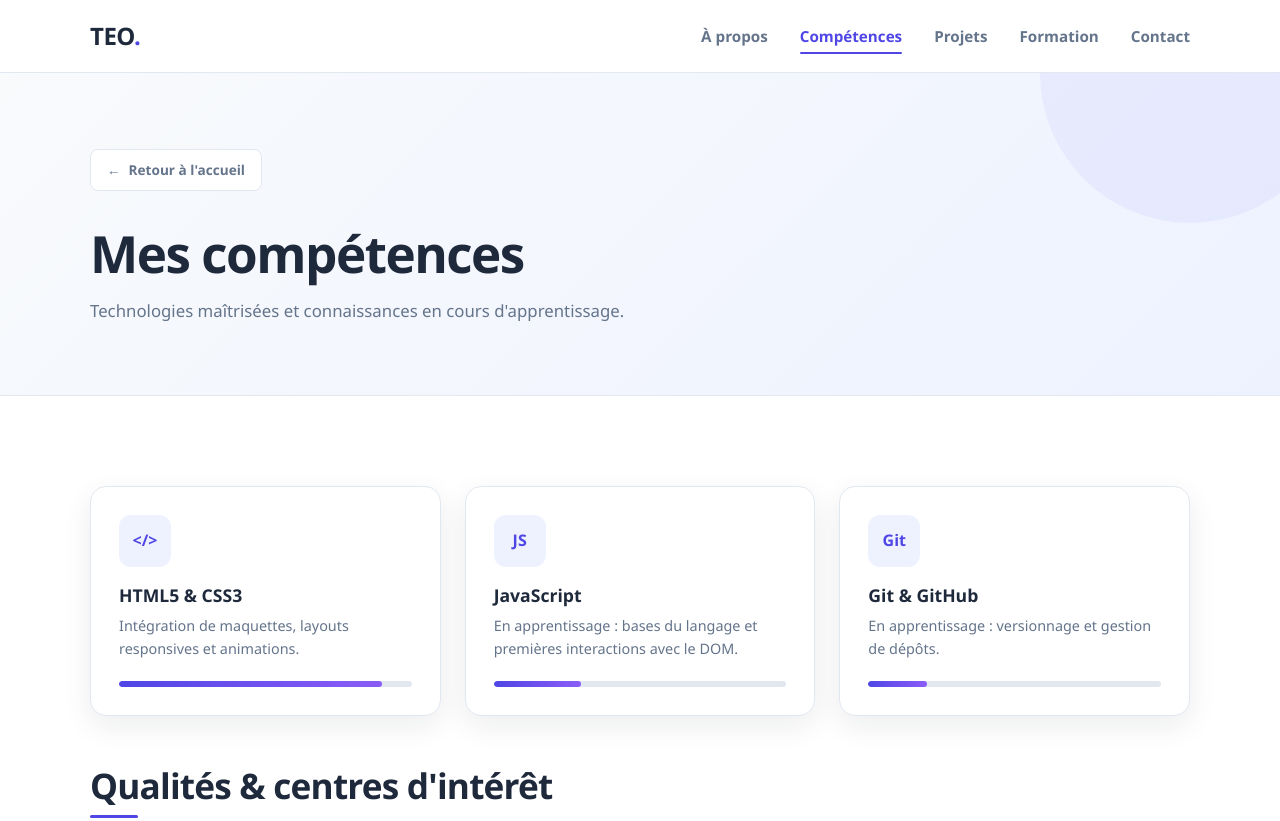
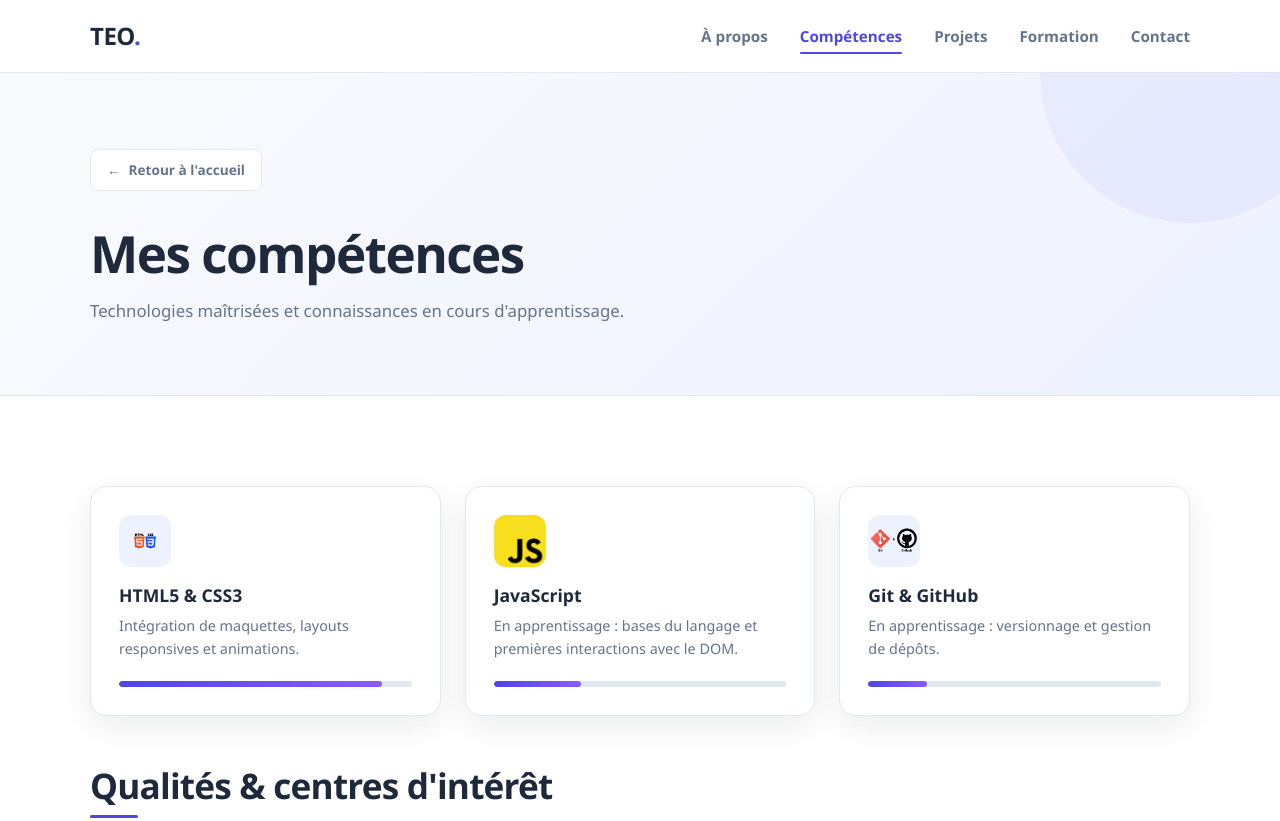
Before and after one commit to tambaousseynou337-wq/mon-portfolio, a plain HTML site: page competences.html in a window 1280 px wide. Shown: the top 821 px of the page. Drawn offline with Linux system fonts and the light colour scheme.

Commit message:
mise à jour

```diff
--- a/competences.html
+++ b/competences.html
@@ -43,7 +43,9 @@
             <div class="container">
                 <div class="grille-competences">
                     <article class="carte-competence">
-                        <div class="competence-icone">&lt;/&gt;</div>
+                        <div class="competence-icone">
+                            <img src="icones/html5-css3.png" alt="">
+                        </div>
                         <h3>HTML5 &amp; CSS3</h3>
                         <p>Intégration de maquettes, layouts responsives et animations.</p>
                         <div class="barre" role="img" aria-label="Niveau avancé">
@@ -51,7 +53,9 @@
                         </div>
                     </article>
                     <article class="carte-competence">
-                        <div class="competence-icone">JS</div>
+                        <div class="competence-icone">
+                            <img src="icones/javascript.jpeg" alt="">
+                        </div>
                         <h3>JavaScript</h3>
                         <p>En apprentissage : bases du langage et premières interactions avec le DOM.</p>
                         <div class="barre" role="img" aria-label="Niveau en apprentissage">
@@ -59,7 +63,9 @@
                         </div>
                     </article>
                     <article class="carte-competence">
-                        <div class="competence-icone">Git</div>
+                        <div class="competence-icone">
+                            <img src="icones/git-github.png" alt="">
+                        </div>
                         <h3>Git &amp; GitHub</h3>
                         <p>En apprentissage : versionnage et gestion de dépôts.</p>
                         <div class="barre" role="img" aria-label="Niveau en apprentissage">
--- a/style.css
+++ b/style.css
@@ -499,6 +499,13 @@ a:hover {
     font-weight: 800;
     font-size: 1rem;
     margin-bottom: 18px;
+    overflow: hidden;
+}
+
+.competence-icone img {
+    width: 100%;
+    height: 100%;
+    object-fit: contain;
 }
 
 .carte-competence h3 {
@@ -611,6 +618,7 @@ a:hover {
 .projet-visuel img {
    width: 100%;
   height: 100%;
+  border-radius: 5px;
   object-fit: cover;
   object-position: top center;
   display: block;
```
Also changed, not shown: index.html (+9 -3 lines), icones/git-github.jpeg (added), icones/git-github.png (added), icones/html5-css3.jpeg (added), icones/html5-css3.png (added), icones/javascript.jpeg (added).
